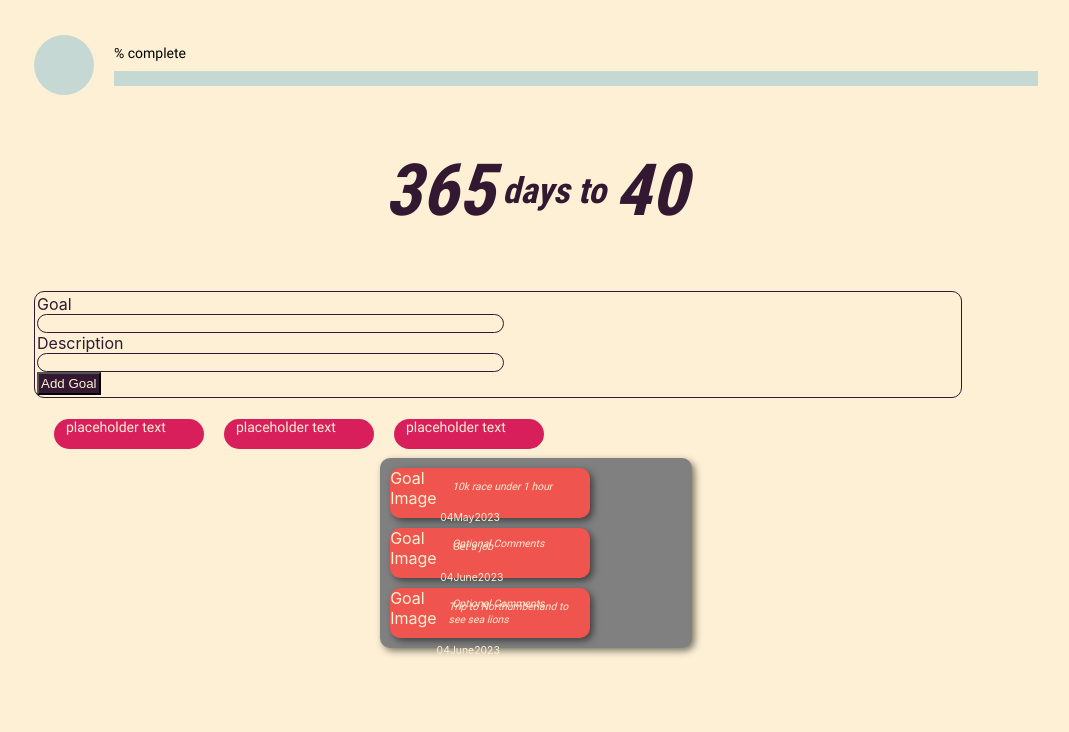
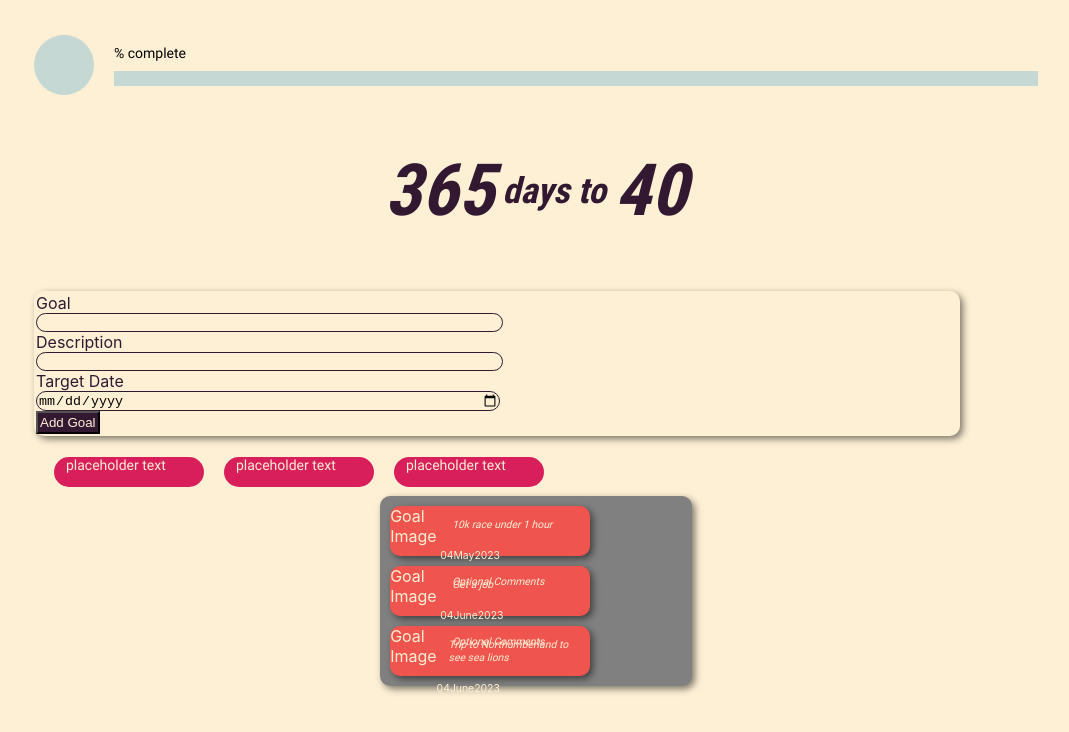
Before and after one commit to NicolaHearn/40x40Challenge, a React (Create React App) app: page / in a window 1280 px wide. Shown: the top 732 px of the page, without its empty margins (104-1173 px from the left). Built offline with nearby package versions, Linux system fonts and the light colour scheme.

Commit message:
add date picker to addGoal form

```diff
--- a/src/components/Goals/AddGoal.css
+++ b/src/components/Goals/AddGoal.css
@@ -1,7 +1,4 @@
-form {
-    border: 1px solid;
-    border-color: #331832;
-    border-radius: 10px;
+.add-goal-form {
     align-self: flex-start;
     margin: 10px;
     padding: 2px;
--- a/src/components/Goals/AddGoal.js
+++ b/src/components/Goals/AddGoal.js
@@ -2,20 +2,29 @@ import React from 'react';
 import './AddGoal.css';
 import Button from '../UI/Button';
 import { useState } from 'react';
+import Card from '../UI/Card';
 
 const AddGoal = props => {
     const [enteredGoal, setEnteredGoal] = useState('');
     const [enteredDescription, setEnteredDescription] = useState('');
+    const [enteredDate, setEnteredDate] = useState('');
 
     const addGoalHandler = (event) => {
         event.preventDefault();
         if (enteredGoal.trim().length === 0 || enteredDescription.trim().length === 0) {
             return;
-        }
 
-        console.log(enteredGoal, enteredDescription);
+        };
+        const goalData = {
+            goalTitle: enteredGoal,
+            goalDescription: enteredDescription,
+            goaldate: enteredDate
+        };
+
+        console.log(goalData);
         setEnteredGoal('');
         setEnteredDescription('');
+        setEnteredDate('');
     };
 
     const goalnameChangeHandler = (event) => {
@@ -27,15 +36,22 @@ const AddGoal = props => {
         setEnteredDescription(event.target.value);
     }
 
+    const dateChangeHandler = (event) => {
+        setEnteredDate(event.target.value);
+    }
+
     return (
-
+        <Card className="add-goal-form">
         <form onSubmit={addGoalHandler}>
             <label htmlFor="goalname">Goal</label>
             <input id="goalname" type="text" value={enteredGoal} onChange={goalnameChangeHandler} />
             <label htmlFor="goalDescription">Description</label>
             <input id="goalDescription" type="text" value={enteredDescription} onChange={descriptionChangeHandler} />
+            <label htmlFor="goalDate">Target Date</label>
+            <input id="goalDate" type="date" min="2022-05-04" max="2023-05-03" value={enteredDate} onChange={dateChangeHandler}/>
             <Button type="submit">Add Goal</Button>
         </form>
+        </Card>
 
     )
 }
--- a/src/components/Goals/GoalItem.js
+++ b/src/components/Goals/GoalItem.js
@@ -1,7 +1,7 @@
 import './GoalItem.css';
 import Card from '../UI/Card';
 
-function GoalItem(props) {
+const GoalItem = (props) => {
     const month = props.deadline.toLocaleString('en-US', { month: 'long' });
     const day = props.deadline.toLocaleString('en-US', { day: '2-digit' });
     const year = props.deadline.getFullYear();
--- a/src/components/Goals/GoalList.js
+++ b/src/components/Goals/GoalList.js
@@ -3,7 +3,7 @@ import './GoalList.css';
 import GoalItem from './GoalItem';
 import Card from '../UI/Card';
 
-function GoalList(props) {
+const GoalList = (props) => {
 
     return (
         <Card className="goal-list">
--- a/src/components/UI/Card.js
+++ b/src/components/UI/Card.js
@@ -1,6 +1,6 @@
 import './Card.css';
 
-function Card(props) {
+const Card = (props) => {
     const classes = 'card ' + props.className;
     return <div className={classes}>
         {props.children}
```
